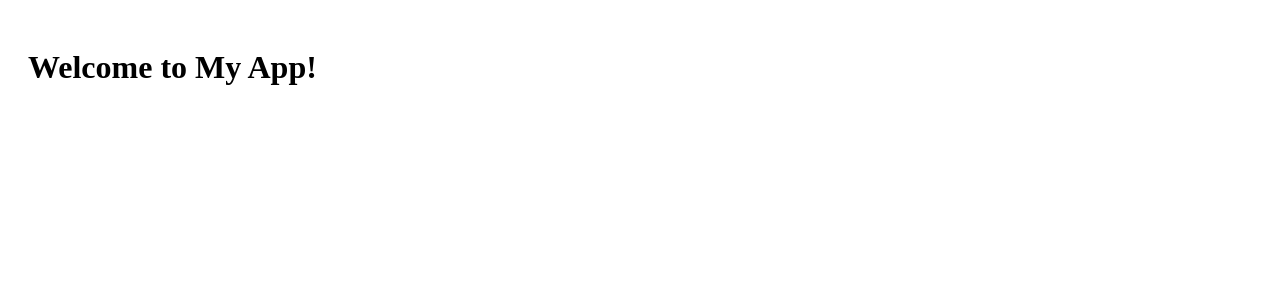
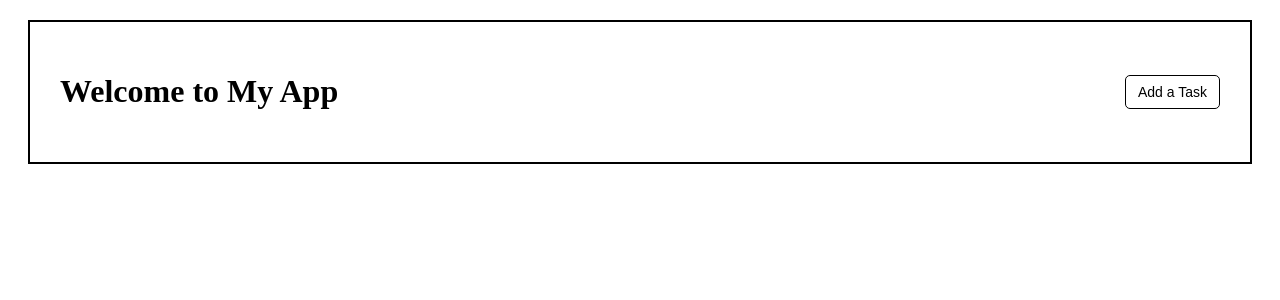
Before and after one commit to chenx16/CS5610, a React (Vite) app in the folder week9/vite-project/: page / in a window 1280 px wide. Shown: the top 300 px of the page. Built offline with nearby package versions, Linux system fonts and the light colour scheme.

Commit message:
Add button to Header, apply flexbox and styling to components

```diff
--- a/week9/vite-project/src/App.jsx
+++ b/week9/vite-project/src/App.jsx
@@ -1,10 +1,10 @@
 import Header from "./components/Header";
 
 function App() {
-  const appName = "Welcome to My App!";
+  const appName = "Welcome to My App";
 
   return (
-    <div>
+    <div className="app-container">
       <Header appName={appName} />
     </div>
   );
--- a/week9/vite-project/src/components/Header.jsx
+++ b/week9/vite-project/src/components/Header.jsx
@@ -2,8 +2,9 @@
 
 function Header({ appName }) {
   return (
-    <header>
+    <header className="header">
       <h1>{appName}</h1>
+      <button className="add-task-btn">Add a Task</button>
     </header>
   );
 }
--- a/week9/vite-project/src/index.css
+++ b/week9/vite-project/src/index.css
@@ -1,3 +1,28 @@
-body {
+/* Style the App container */
+.app-container {
+  border: 2px solid #000;
   padding: 20px;
+  margin: 20px;
 }
+
+/* Style the Header component */
+.header {
+  display: flex;
+  justify-content: space-between;
+  align-items: center;
+  padding: 10px;
+}
+
+/* Style the button */
+.add-task-btn {
+  padding: 8px 12px;
+  font-size: 14px;
+  cursor: pointer;
+  background-color: white;
+  border: 1px solid #000;
+  border-radius: 5px;
+}
+
+.add-task-btn:hover {
+  background-color: #f0f0f0;
+}
```
